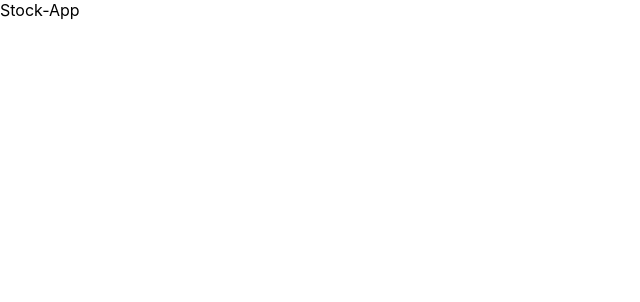
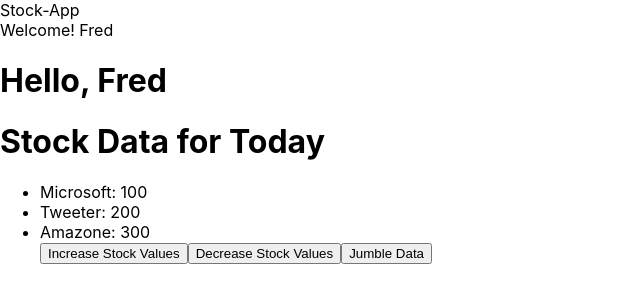
Before and after one commit to kamilkodzi/stock-data-app, a React (Create React App) app: page / in a window 1280 px wide. Shown: the top 302 px of the page, without its empty margins (0-640 px from the left). Built offline with nearby package versions, Linux system fonts and the light colour scheme.

Commit message:
extra content

```diff
--- a/src/App.js
+++ b/src/App.js
@@ -1,11 +1,59 @@
 import React from 'react';
 import './App.css';
+import Welcome from './Welcome';
+import Main from './Main';
+import Greetings from './Greetings';
 
 class App extends React.Component {
+  constructor(props) {
+    super(props)
+    this.state = {
+      name: "Fred",
+      microsoftValue: 100,
+      tweeterValue: 200,
+      amazoneValue: 300
+    }
+  }
 
-  render(){
-    return(
-      <div>Stock-App</div>
+    increaseValues(){
+      this.setState((prevState)=>({
+        microsoftValue: prevState.microsoftValue+115,
+        tweeterValue: prevState.tweeterValue+7,
+        amazoneValue: prevState.amazoneValue+1
+      }))
+    }
+
+    decreaseValues(){
+      this.setState((prevState)=>({
+        microsoftValue: prevState.microsoftValue-115,
+        tweeterValue: prevState.tweeterValue-7,
+        amazoneValue: prevState.amazoneValue-1
+      }))
+    }
+
+    jumbleValues(){
+      this.setState((prevState)=>({
+        microsoftValue: prevState.amazoneValue,
+        tweeterValue: prevState.microsoftValue,
+        amazoneValue: prevState.tweeterValue
+      }))
+    }
+
+  render() {
+    return (
+      <div>Stock-App
+        <Welcome name={this.state.name} />
+        <Greetings name={this.state.name}/>
+
+        <Main
+          microsoftValue={this.state.microsoftValue}
+          tweeterValue={this.state.tweeterValue}
+          amazoneValue={this.state.amazoneValue}
+          increase={this.increaseValues.bind(this)}
+          decrease={this.decreaseValues.bind(this)}
+          jumble={this.jumbleValues.bind(this)}
+        />
+      </div>
     )
   }
 }
--- /dev/null
+++ b/src/Greetings.js
@@ -0,0 +1,11 @@
+import React from 'react';
+
+function Greetings(props){
+    return(
+        <div>
+            <h1>Hello, {props.name} </h1>
+        </div>
+    )
+}
+
+export default Greetings;
--- /dev/null
+++ b/src/Main.js
@@ -0,0 +1,23 @@
+import React from 'react';
+
+class Main extends React.Component {
+
+    render(){
+        return(
+            <div>
+                <h1>Stock Data for Today</h1>
+                <ul>
+                    <li>Microsoft: {this.props.microsoftValue}</li>
+                    <li>Tweeter: {this.props.tweeterValue}</li>
+                    <li>Amazone: {this.props.amazoneValue}</li>
+                    <button onClick={this.props.increase}>Increase Stock Values</button>
+                    <button onClick={this.props.decrease}>Decrease Stock Values</button>
+                    <button onClick={this.props.jumble}>Jumble Data</button>
+                </ul>
+            </div>
+        )
+    }
+
+}
+
+export default Main;
--- /dev/null
+++ b/src/Welcome.js
@@ -0,0 +1,9 @@
+import React from 'react';
+
+function Welcome(props){
+    return(
+    <div>Welcome! {props.name}</div>
+    )
+}
+
+export default Welcome;
```
